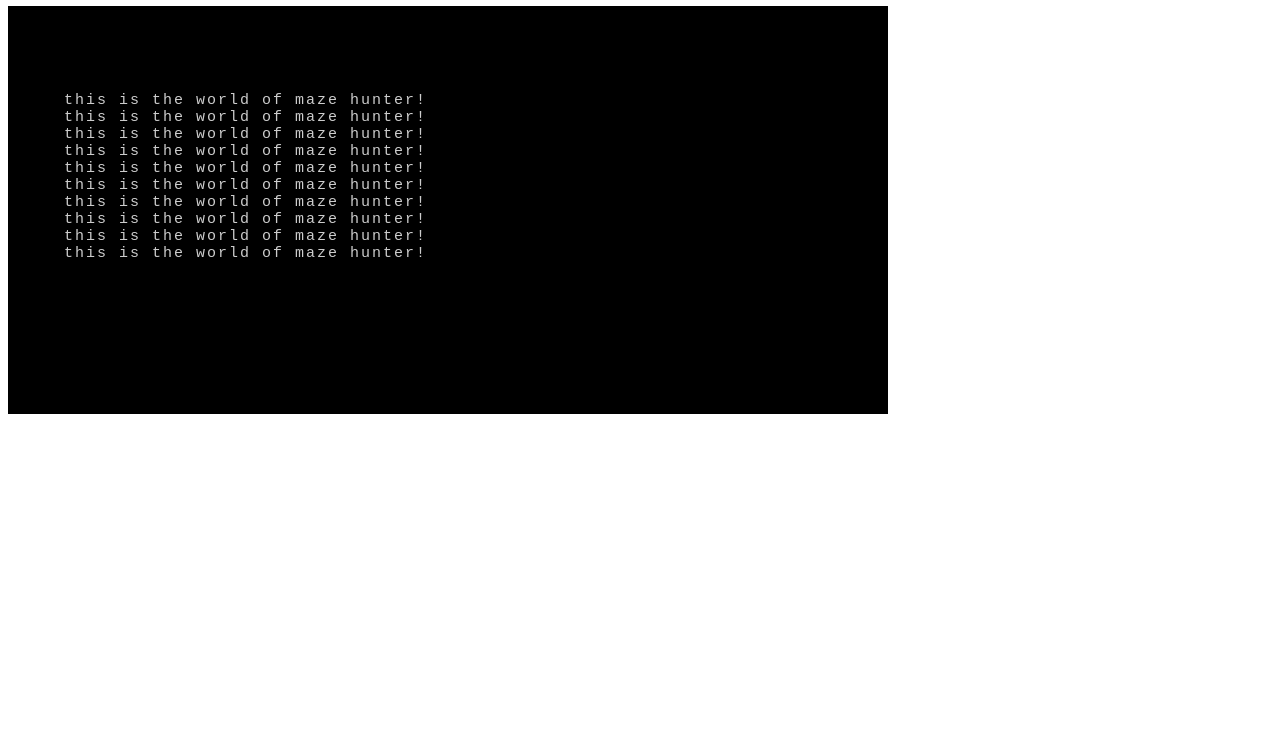
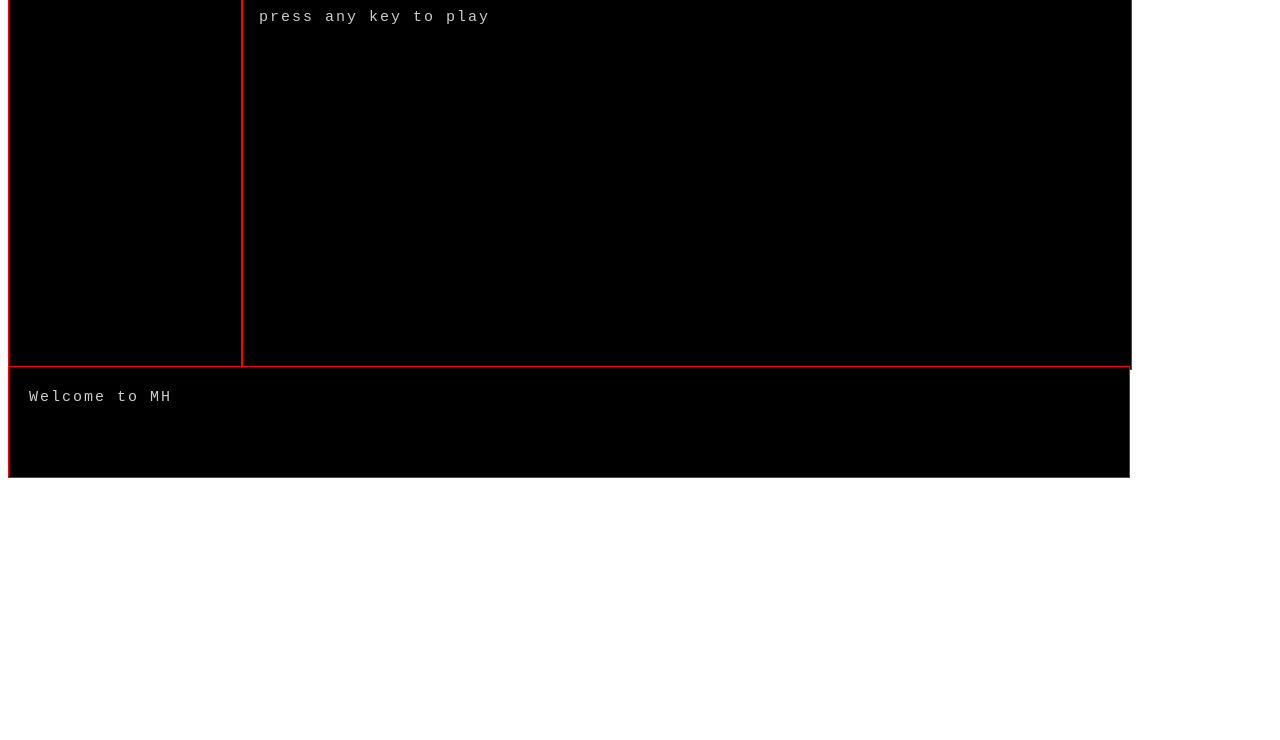
Before and after one commit to cwarren/mazehunter, a plain HTML site: page index.html in a window 1280 px wide. Shown: the part 60-800 px from the top of the page. Drawn offline with Linux system fonts and the light colour scheme.

Commit message:
simplest game

```diff
--- a/assets/game.js
+++ b/assets/game.js
@@ -1,7 +1,7 @@
 console.log("hello?");
 
 window.onload = function() {
-    console.log("starting WSRL - window loaded");
+    console.log("starting MH - window loaded");
     // Check if rot.js can work on this browser
     if (!ROT.isSupported()) {
         alert("The rot.js library isn't supported by your browser.");
@@ -9,21 +9,45 @@ window.onload = function() {
         // Initialize the game
         Game.init();
 
-        // Add the containers to our HTML page
-        document.getElementById('mh-main-display').appendChild(Game.getDisplay('main').getContainer());
+        document.getElementById('mh-avatar-display').appendChild(   Game.getDisplay('avatar').getContainer());
+        document.getElementById('mh-main-display').appendChild(   Game.getDisplay('main').getContainer());
+        document.getElementById('mh-message-display').appendChild(   Game.getDisplay('message').getContainer());
+
+        var bindEventToScreen = function(eventType) {
+            window.addEventListener(eventType, function(evt) {
+              Game.eventHandler(eventType, evt);
+            });
+        };
+        // Bind keyboard input events
+        bindEventToScreen('keypress');
+        bindEventToScreen('keydown');
+//        bindEventToScreen('keyup');
+
+        Game.switchUiMode(Game.UIMode.gameStart);
     }
 };
 
 var Game = {
 
-  display: {
-    SPACING: 1.1,
+  _DISPLAY_SPACING: 1.1,
+  _display: {
     main: {
       w: 80,
       h: 24,
       o: null
+    },
+    avatar: {
+      w: 20,
+      h: 24,
+      o: null
+    },
+    message: {
+      w: 100,
+      h: 6,
+      o: null
     }
   },
+  _curUiMode: null,
 
     init: function() {
       this._randomSeed = 5 + Math.floor(Math.random()*100000);
@@ -31,21 +55,67 @@ var Game = {
       console.log("using random seed "+this._randomSeed);
       ROT.RNG.setSeed(this._randomSeed);
 
-    this.display.main.o = new ROT.Display({width: this.display.main.w, height: this.display.main.h, spacing: Game.display.SPACING});
-    this.renderMain();
+      for (var display_key in this._display) {
+        if (this._display.hasOwnProperty(display_key)) {
+          this._display[display_key].o = new ROT.Display({width: this._display[display_key].w, height: this._display[display_key].h, spacing: Game._DISPLAY_SPACING});
+        }
+      }
+      this.renderDisplayAll();
     },
 
     getDisplay: function (displayId) {
-    if (this.display.hasOwnProperty(displayId)) {
-      return this.display[displayId].o;
+      if (this._display.hasOwnProperty(displayId)) {
+        return this._display[displayId].o;
       }
       return null;
     },
 
-  renderMain: function() {
-    var d = this.display.main.o;
-    for (var i = 0; i < 10; i++) {
-      d.drawText(5,i+5,"this is the world of maze hunter!");
+    refresh: function () {
+      this.renderDisplayAll();
+    },
+    renderDisplayAll: function() {
+      this.renderDisplayAvatar();
+      this.renderDisplayMain();
+      this.renderDisplayMessage();
+    },
+    renderDisplayAvatar: function() {
+      this._display.avatar.o.clear();
+      if (this._curUiMode === null) {
+        return;
       }
+      if (this._curUiMode.hasOwnProperty('renderAvatar')) {
+        this._curUiMode.renderAvatar(this._display.avatar.o);
+      }
+    },
+    renderDisplayMain: function() {
+      this._display.main.o.clear();
+      if (this._curUiMode === null) {
+        return;
+      }
+      if (this._curUiMode.hasOwnProperty('render')) {
+        this._curUiMode.render(this._display.main.o);
+      }
+    },
+    renderDisplayMessage: function() {
+      Game.Message.render(this._display.message.o);
+    },
+
+    eventHandler: function (eventType, evt) {
+      // When an event is received have the current ui handle it
+      if (this._curUiMode !== null) {
+          this._curUiMode.handleInput(eventType, evt);
+          Game.refresh();
+      }
+    },
+
+    switchUiMode: function (newUiMode) {
+      if (this._curUiMode !== null) {
+        this._curUiMode.exit();
+      }
+      this._curUiMode = newUiMode;
+      if (this._curUiMode !== null) {
+        this._curUiMode.enter();
+      }
+      this.renderDisplayAll();
     }
   };
--- /dev/null
+++ b/assets/message.js
@@ -0,0 +1,13 @@
+Game.Message = {
+  _curMessage: '',
+  render: function (display) {
+    display.clear();
+    display.drawText(1,1,this._curMessage,'#fff','#000');
+  },
+  send: function (msg) {
+    this._curMessage = msg;
+  },
+  clear: function () {
+    this._curMessage = '';
+  }
+};
--- /dev/null
+++ b/assets/ui_modes.js
@@ -0,0 +1,105 @@
+Game.UIMode = {};
+Game.UIMode.DEFAULT_COLOR_FG = '#fff';
+Game.UIMode.DEFAULT_COLOR_BG = '#000';
+Game.UIMode.DEFAULT_COLOR_STR = '%c{'+Game.UIMode.DEFAULT_COLOR_FG+'}%b{'+Game.UIMode.DEFAULT_COLOR_BG+'}';
+
+Game.UIMode.gameStart = {
+  enter: function () {
+    console.log('game starting');
+    Game.Message.send("Welcome to MH");
+  },
+  exit: function () {
+  },
+  render: function (display) {
+    var fg = Game.UIMode.DEFAULT_COLOR_FG;
+    var bg = Game.UIMode.DEFAULT_COLOR_BG;
+    display.drawText(1,1,"game start",fg,bg);
+    display.drawText(1,3,"press any key to play",fg,bg);
+  },
+  handleInput: function (inputType,inputData) {
+  //  console.log('gameStart inputType:');
+  //  console.dir(inputType);
+  //  console.log('gameStart inputData:');
+  //  console.dir(inputData);
+    if (inputData.charCode !== 0) { // ignore the various modding keys - control, shift, etc.
+      Game.switchUiMode(Game.UIMode.gamePlay);
+    }
+  }
+};
+
+Game.UIMode.gamePlay = {
+  enter: function () {
+    console.log('game playing');
+    Game.Message.clear();
+  },
+  exit: function () {
+  },
+  render: function (display) {
+    var fg = Game.UIMode.DEFAULT_COLOR_FG;
+    var bg = Game.UIMode.DEFAULT_COLOR_BG;
+    display.drawText(1,1,"game play",fg,bg);
+    display.drawText(1,3,"press [Enter] to win",fg,bg);
+    display.drawText(1,4,"press [Esc] to lose",fg,bg);
+  },
+  handleInput: function (inputType,inputData) {
+    console.log('gameStart inputType:');
+    console.dir(inputType);
+    console.log('gameStart inputData:');
+    console.dir(inputData);
+    Game.Message.send("you pressed the '"+String.fromCharCode(inputData.charCode)+"' key");
+    if (inputType == 'keypress') {
+      var inputKey = inputData.keyIdentifier;
+      if (inputKey === undefined) {
+        inputKey = inputData.key;
+      }
+      if (inputKey == 'Enter') {
+        Game.switchUiMode(Game.UIMode.gameWin);
+      }
+    }
+    else if (inputType == 'keydown') {
+      if (inputData.keyCode == 27) {
+        Game.switchUiMode(Game.UIMode.gameLose);
+      }
+    }
+  }
+};
+
+Game.UIMode.gameWin = {
+  enter: function () {
+    console.log('game winning');
+  },
+  exit: function () {
+  },
+  render: function (display) {
+    var fg = Game.UIMode.DEFAULT_COLOR_FG;
+    var bg = Game.UIMode.DEFAULT_COLOR_BG;
+    display.drawText(1,1,"You WON!!!!",fg,bg);
+  },
+  handleInput: function (inputType,inputData) {
+    // console.log('gameStart inputType:');
+    // console.dir(inputType);
+    // console.log('gameStart inputData:');
+    // console.dir(inputData);
+    Game.Message.clear();
+  }
+};
+
+Game.UIMode.gameLose = {
+  enter: function () {
+    console.log('game losing');
+  },
+  exit: function () {
+  },
+  render: function (display) {
+    var fg = Game.UIMode.DEFAULT_COLOR_FG;
+    var bg = Game.UIMode.DEFAULT_COLOR_BG;
+    display.drawText(1,1,"You lost :(",fg,bg);
+  },
+  handleInput: function (inputType,inputData) {
+    // console.log('gameStart inputType:');
+    // console.dir(inputType);
+    // console.log('gameStart inputData:');
+    // console.dir(inputData);
+    Game.Message.clear();
+  }
+};
--- a/index.html
+++ b/index.html
@@ -2,12 +2,17 @@
   <head>
     <meta charset="utf-8"/>
     <title>Maze Hunter</title>
+    <link rel="stylesheet" href="style/style.css"/>
     <script src="lib/rot.min.js" charset="utf-8"></script>
     <script src="assets/game.js" charset="utf-8"></script>
     <script src="assets/util.js" charset="utf-8"></script>
+
+    <script src="assets/ui_modes.js" charset="utf-8"></script>
+    <script src="assets/message.js" charset="utf-8"></script>
   </head>
   <body>
-    <h1>hello there</h1>
-    <div id="mh-main-display"></div>
+    <div id="mh-avatar-display" class="mh-display"></div>
+    <div id="mh-main-display" class="mh-display"></div>
+    <div id="mh-message-display" class="mh-display"></div>
   </body>
 </html>
--- /dev/null
+++ b/style/style.css
@@ -0,0 +1,27 @@
+.mh-display {
+  padding: 4px;
+  background: #000;
+  float: left;
+  border: 1px solid red;
+}
+
+.dev-outline {
+  border: 1px solid red;
+  background: #500;
+}
+
+#mh-avatar-display {
+  padding-top: 8px;
+  padding-left: 8px;
+}
+
+#mh-main-display {
+  padding-top: 8px;
+}
+
+#mh-message-display {
+  clear: both;
+  margin-top: -4px;
+  padding-left: 8px;
+  padding-right: 12px;
+}
```
Lines whose indentation alone changed are shown as unchanged.
